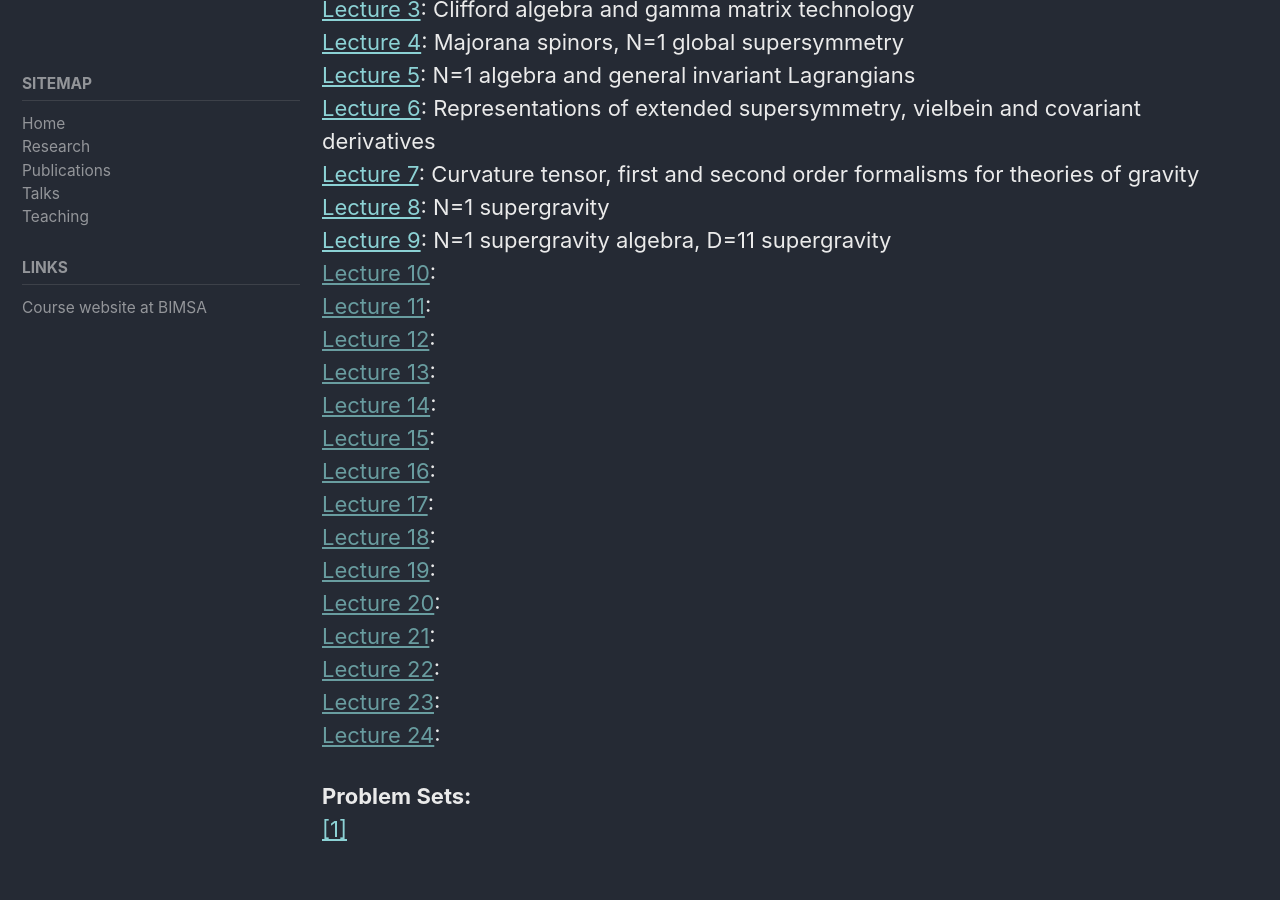
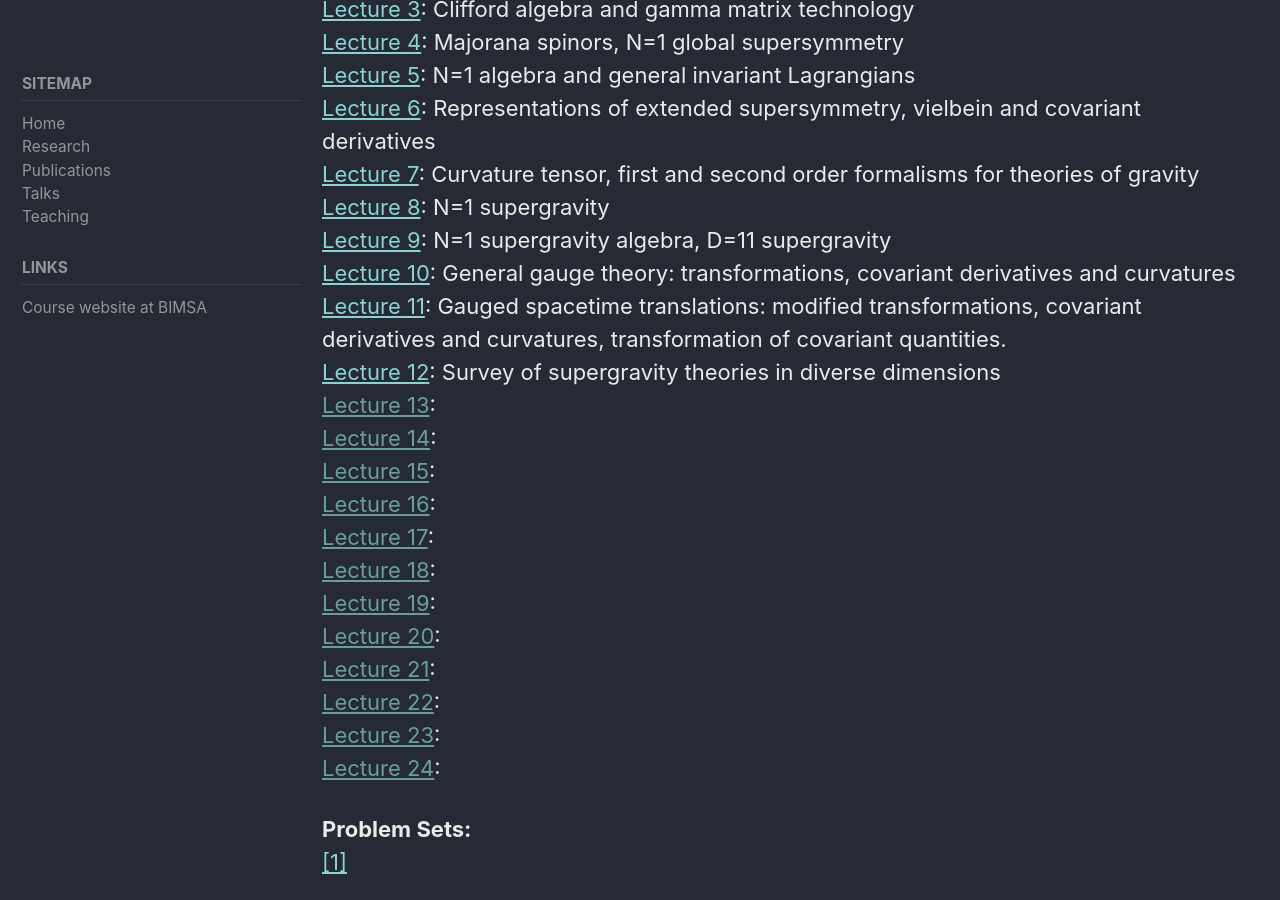
Before and after one commit to ipapadimitriou/ipapadimitriou.github.io, a Jekyll site: the page built from _pages/2022.md, in a window 1280 px wide and 900 px high, scrolled down 860 px. Built offline with Jekyll 4.4.1, drawn with Linux system fonts in a browser that asks for light colours; cached includes are drawn as plain includes.

Commit message:
uploaded lectures 10, 11 and 12 of supergravity course

```diff
--- a/_pages/2022.md
+++ b/_pages/2022.md
@@ -55,9 +55,9 @@ General Relativity or basic differential geometry, basic background in supersymm
 [Lecture 7](./attachments/teaching/Introduction to Supergravity 2022/lecture notes/Introduction to Supergravity - Lecture 7.pdf): Curvature tensor, first and second order formalisms for theories of gravity<br>
 [Lecture 8](./attachments/teaching/Introduction to Supergravity 2022/lecture notes/Introduction to Supergravity - Lecture 8.pdf): N=1 supergravity<br>
 [Lecture 9](./attachments/teaching/Introduction to Supergravity 2022/lecture notes/Introduction to Supergravity - Lecture 9.pdf): N=1 supergravity algebra, D=11 supergravity<br>
-[Lecture 10](): <br>
-[Lecture 11](): <br>
-[Lecture 12](): <br>
+[Lecture 10](./attachments/teaching/Introduction to Supergravity 2022/lecture notes/Introduction to Supergravity - Lecture 10.pdf): General gauge theory: transformations, covariant derivatives and curvatures<br>
+[Lecture 11](./attachments/teaching/Introduction to Supergravity 2022/lecture notes/Introduction to Supergravity - Lecture 11.pdf): Gauged spacetime translations: modified transformations, covariant derivatives and curvatures, transformation of covariant quantities. <br>
+[Lecture 12](./attachments/teaching/Introduction to Supergravity 2022/lecture notes/Introduction to Supergravity - Lecture 12.pdf): Survey of supergravity theories in diverse dimensions<br>
 [Lecture 13](): <br>
 [Lecture 14](): <br>
 [Lecture 15](): <br>
```
Also changed, not shown: 3 other files.
